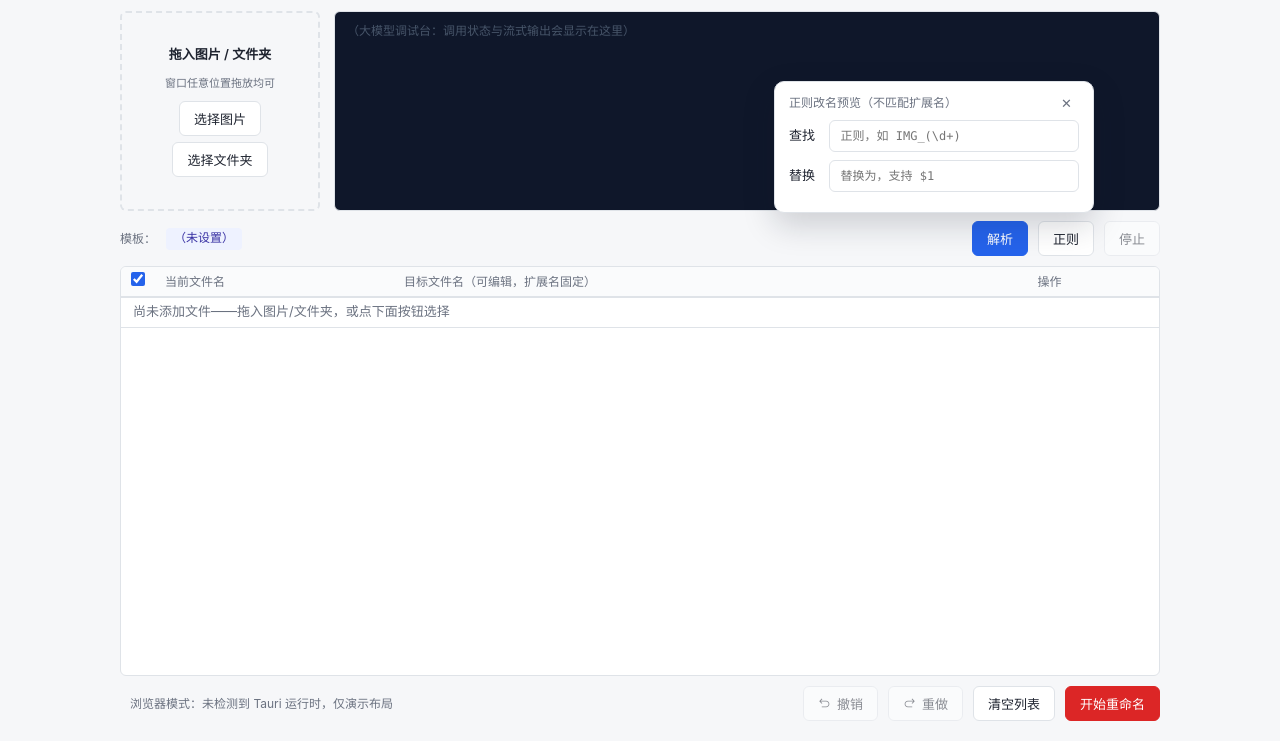
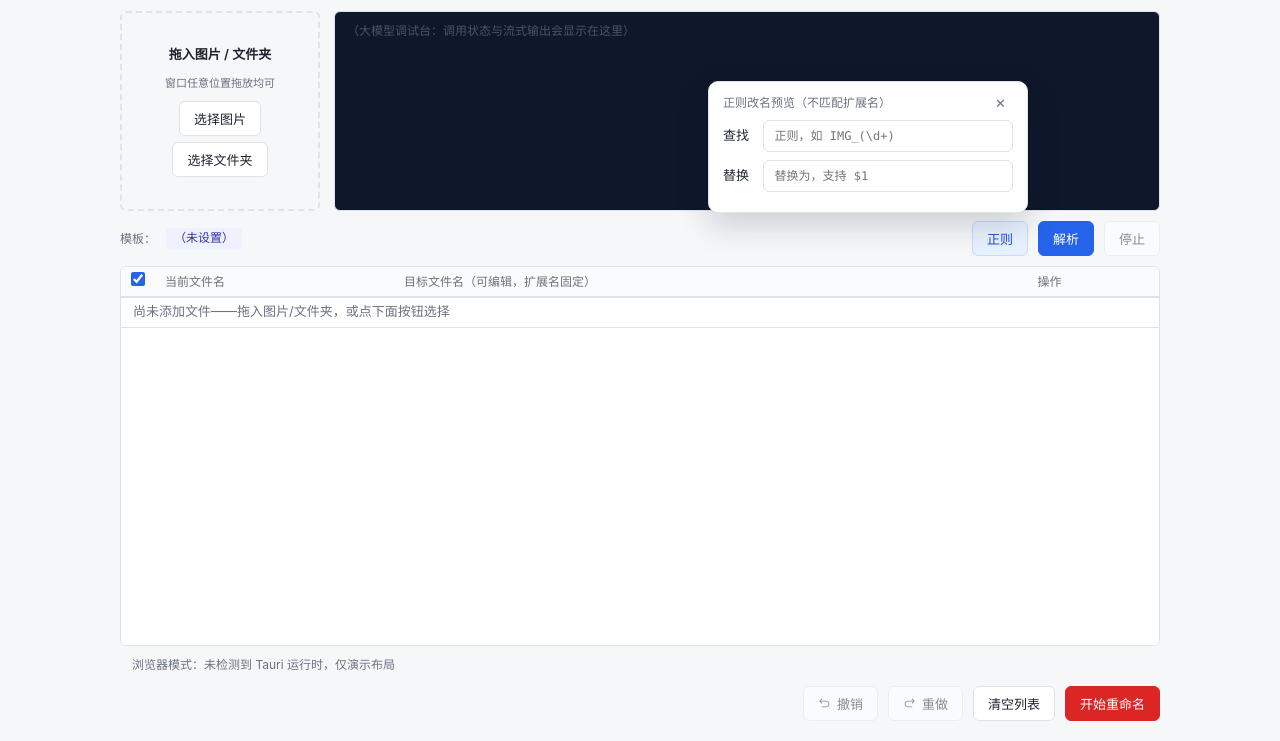
Before and after one commit to Tairraos/llmrename, a website built with Vite: page src/index.html in a window 1280 px wide. Shown: the part 59-800 px from the top of the page. Built offline with nearby package versions, Linux system fonts and the light colour scheme.

Commit message:
feat: 正则按钮换位浅蓝高亮、预览底色统一，状态栏独立成行
一批界面调整（同一批需求）：
- 「正则」按钮与「解析」换位（正则在前，右组起点），右对齐锚点
  从解析按钮移到正则按钮容器；正则按钮浅蓝底（#e8f1ff）标识
  预览模式；
- 正则命中行的预览底色从淡黄改为与手动改动行一致的淡蓝
  （#e8f1ff），列表底色语义统一为「执行重命名时会受影响」；
- 底部区域拆成两行：状态栏（target-summary + run-hint）独立
  一行固定 22px、长文字省略号，按钮（撤销/重做/清空/开始重命名）
  独立一行——状态栏文字长时不再挤压按钮；
- 窗口高度 700 → 720（minHeight 同步），为新增的状态栏行留空间。

验证：headless Chrome 21 项断言全过（含按钮顺序、计算样式底色
一致性、状态栏行高 22px）。

```diff
--- a/src-tauri/tauri.conf.json
+++ b/src-tauri/tauri.conf.json
@@ -14,9 +14,9 @@
       {
         "title": "LLM Rename — 视觉模型批量重命名",
         "width": 800,
-        "height": 700,
+        "height": 720,
         "minWidth": 800,
-        "minHeight": 700
+        "minHeight": 720
       }
     ],
     "security": {
--- a/src/index.html
+++ b/src/index.html
@@ -43,7 +43,6 @@
         <div class="row template-bar">
           <span class="hint">模板：</span>
           <code id="template-summary">（未设置）</code>
-          <button id="btn-ai-fill" class="primary">解析</button>
           <span class="regex-wrap">
             <button id="btn-regex" type="button" class="secondary" title="用正则批量改名（实时预览）">正则</button>
             <div id="regex-popover" class="regex-popover" hidden>
@@ -62,6 +61,7 @@
               <span id="regex-hint" class="hint"></span>
             </div>
           </span>
+          <button id="btn-ai-fill" class="primary">解析</button>
           <button id="btn-stop-fill" class="secondary" disabled>停止</button>
         </div>
         <div class="targets-scroll">
@@ -77,9 +77,11 @@
             <tbody id="targets-body"></tbody>
           </table>
         </div>
-        <div class="actions">
+        <div class="actions status-line">
           <span id="target-summary" class="hint"></span>
           <span id="run-hint" class="hint" role="status"></span>
+        </div>
+        <div class="actions">
           <button id="btn-undo" class="secondary" disabled>
           <svg xmlns="http://www.w3.org/2000/svg" width="1em" height="1em" viewBox="0 0 24 24" aria-hidden="true"><path d="M0 0h24v24H0z" fill="none" /><path fill="currentColor" d="M15 7H5.06l2.97-2.97l-1.06-1.06l-3.895 3.895a1.26 1.26 0 0 0 0 1.77L6.97 12.53l1.06-1.06L5.06 8.5H15c2.48 0 4.5 2.02 4.5 4.5s-2.02 4.5-4.5 4.5H7V19h8c3.31 0 6-2.69 6-6s-2.69-6-6-6" /></svg>
           撤销</button>
--- a/src/styles.css
+++ b/src/styles.css
@@ -258,13 +258,12 @@ button.danger:hover:not(:disabled) {
 .assets-table tbody tr.changed:hover {
   background: #dcebff;
 }
-/* 正则命中的行：淡黄底色（预览中，点「开始重命名」才生效）。
-   与 changed 同时存在时后者规则在文件更靠后，淡黄优先展示 */
+/* 正则命中的行：底色与手动改动行一致（淡蓝，执行重命名时会受影响） */
 .assets-table tbody tr.regex-hit {
-  background: #fff7e0;
+  background: #e8f1ff;
 }
 .assets-table tbody tr.regex-hit:hover {
-  background: #fdefc7;
+  background: #dcebff;
 }
 /* 正则预览行的输入框只读：显示预览值，禁止编辑 */
 .assets-table .target-input[readonly] {
@@ -621,9 +620,32 @@ button.danger:hover:not(:disabled) {
   font-size: 12px;
   word-break: break-all;
 }
-/* 解析 / 停止按钮靠右对齐 */
-.template-bar #btn-ai-fill {
+/* 正则按钮在右组最左（其后为解析/停止），浅蓝底以示预览模式 */
+.template-bar .regex-wrap {
   margin-left: auto;
+}
+button#btn-regex {
+  background: #e8f1ff;
+  border-color: #c7dbff;
+  color: var(--accent-strong);
+}
+button#btn-regex:hover:not(:disabled) {
+  background: #dcebff;
+}
+/* 状态栏独立一行：固定 22px，长文字省略，不挤压下面的按钮行 */
+.actions.status-line {
+  height: 22px;
+  gap: 12px;
+  margin-top: 8px;
+  min-width: 0;
+}
+.actions.status-line .hint {
+  white-space: nowrap;
+  overflow: hidden;
+  text-overflow: ellipsis;
+}
+.actions.status-line #run-hint {
+  flex: 1;
 }
 /* 正则改名：按钮 + 向上弹出的小对话框（绝对定位于按钮容器） */
 .regex-wrap {
```
